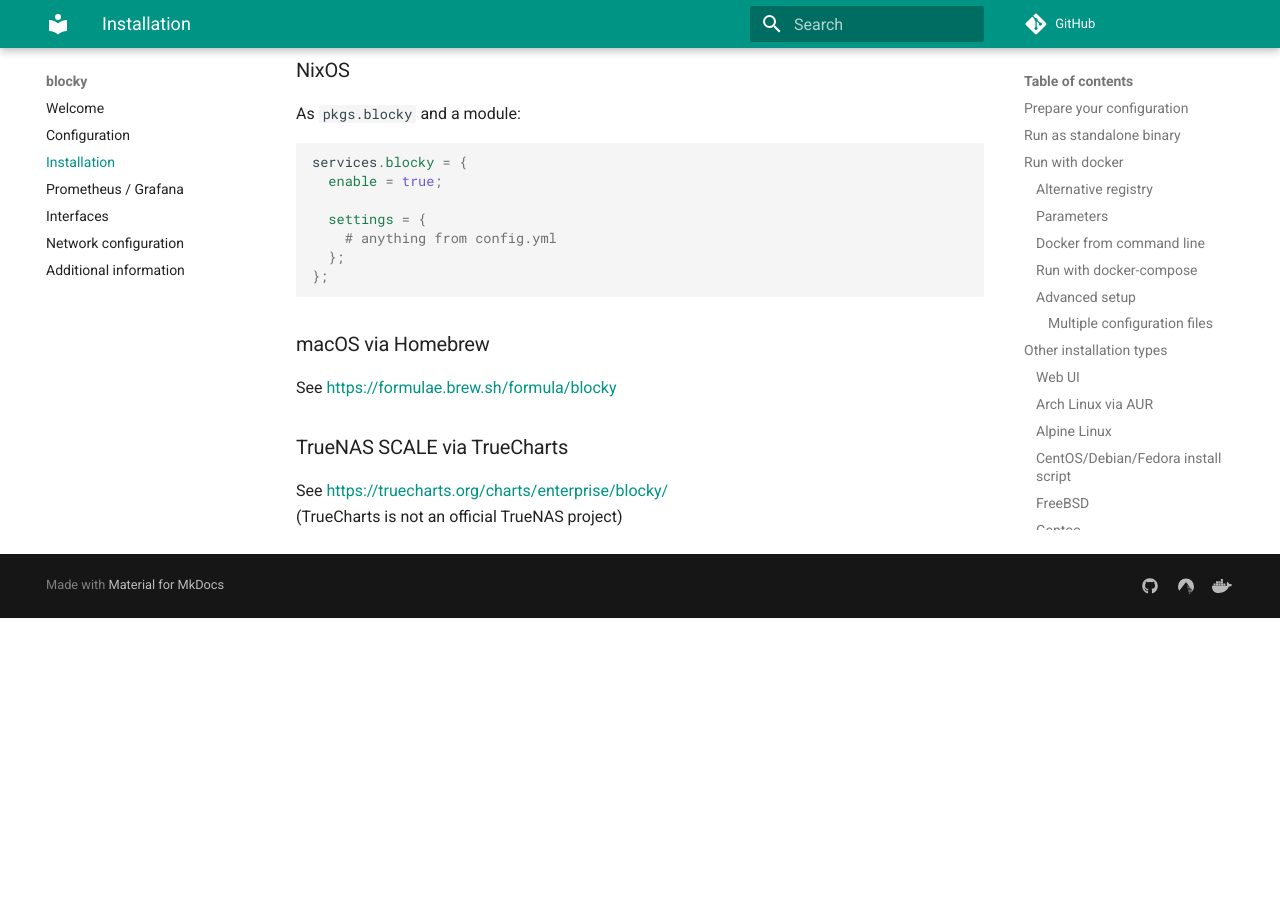
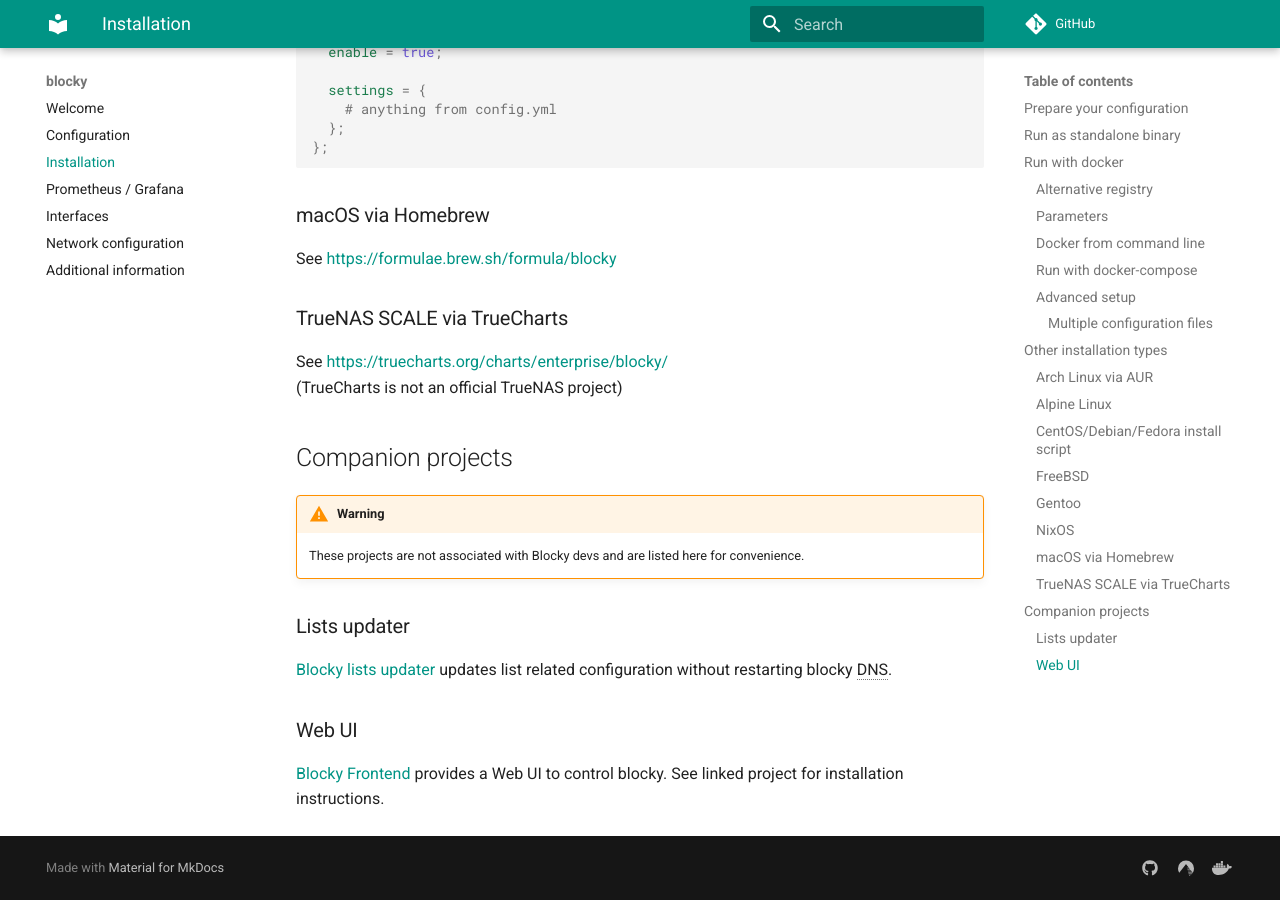
Before and after one commit to 0xERR0R/blocky, an MkDocs documentation site: the page built from docs/installation.md, in a window 1280 px wide and 900 px high, scrolled down 4039 px. Built offline with MkDocs 1.6.1 and Material for MkDocs 9.7.7, drawn with Linux system fonts in a browser that asks for light colours; comment, search, counter and statistics services are not loaded; the version menu is left out; before the commit the page ends 4657 px from its top, so only the background shows below that; some of the changed text lies outside the part shown.

Commit message:
docs(installation): move "frontend" and add "lists updater" to projects

```diff
--- a/docs/installation.md
+++ b/docs/installation.md
@@ -196,4 +191,19 @@
 See [https://truecharts.org/charts/enterprise/blocky/](https://truecharts.org/charts/enterprise/blocky/)
 (TrueCharts is not an official TrueNAS project)
 
+## Companion projects
+
+!!! warning
+
+    These projects are not associated with Blocky devs and are listed here for convenience.
+
+### Lists updater
+
+[Blocky lists updater](https://github.com/shizunge/blocky-lists-updater) updates list related configuration without restarting blocky DNS.
+
+### Web UI
+
+[Blocky Frontend](https://github.com/Mozart409/blocky-frontend) provides a Web UI to control blocky.
+See linked project for installation instructions.
+
 --8<-- "docs/includes/abbreviations.md"
```
Also changed, not shown: other parts of docs/installation.md (+0 -5 lines).
